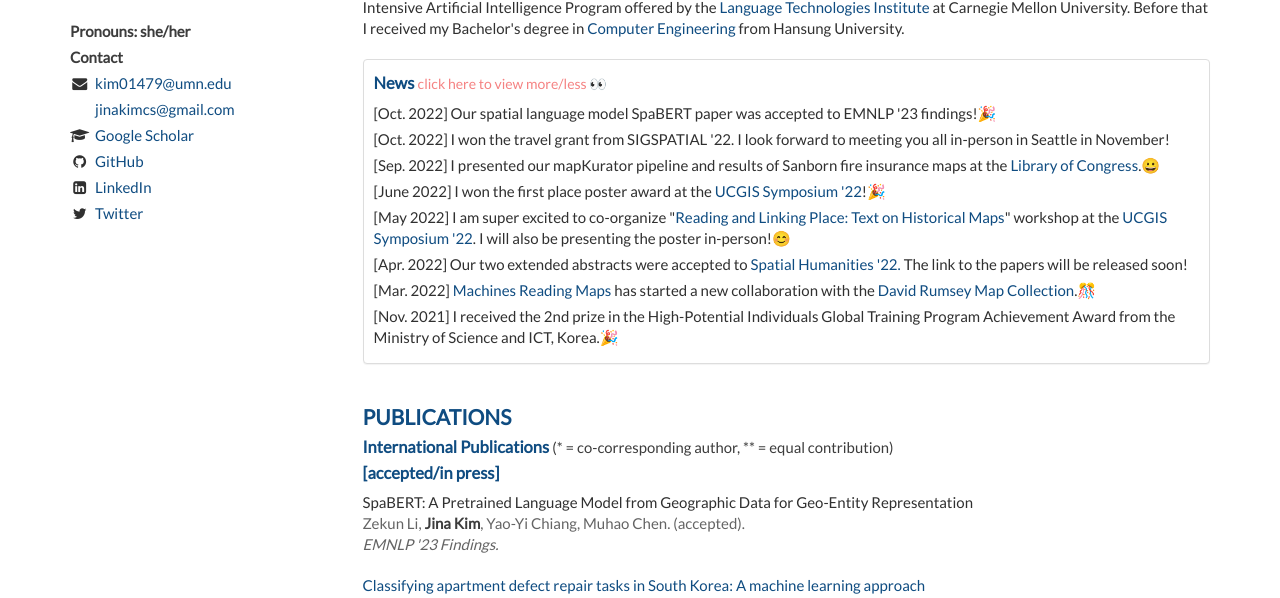
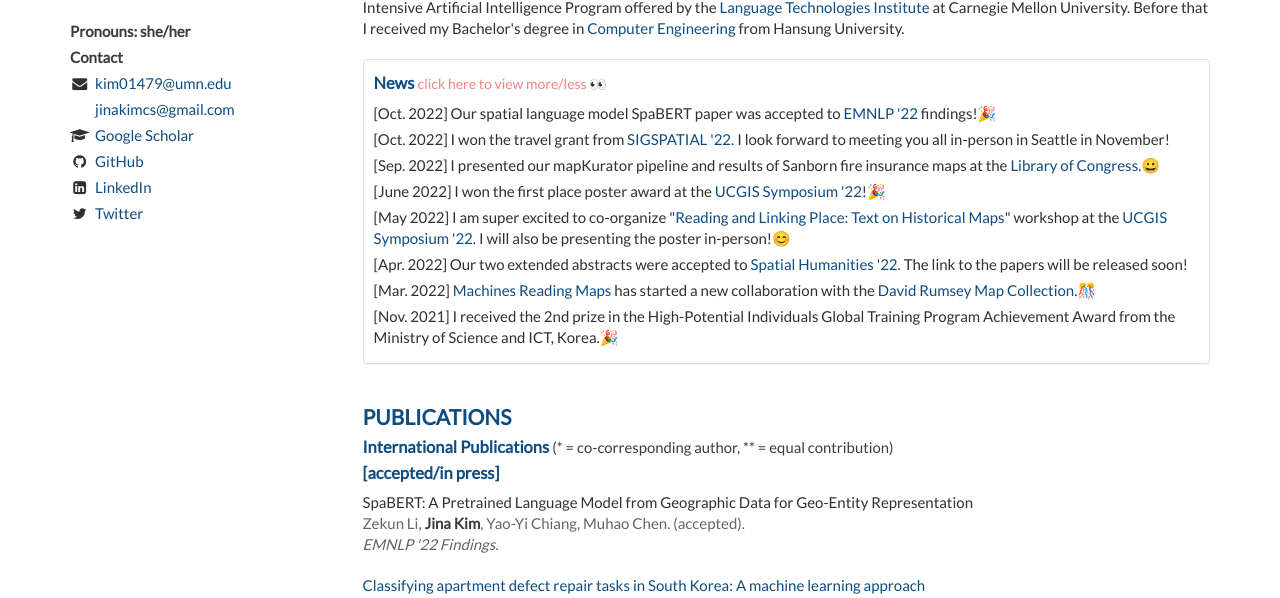
Before and after one commit to Jina-Kim/Jina-Kim.github.io, a Jekyll site: the page built from index.html, in a window 1280 px wide and 900 px high. Shown: the part 299-897 px from the top of the window. Built offline with Jekyll 4.4.1, drawn with Linux system fonts in a browser that asks for light colours; nearby versions of some CDN libraries; the list of posts is cut into pages by our own code.

Commit message:
Update index.html

```diff
--- a/_includes/about.html
+++ b/_includes/about.html
@@ -19,8 +19,8 @@
       <div class="panel-body">
           <h2>News <a type="button" data-toggle="collapse" data-target="#collapseList" aria-expanded="false" aria-controls="collapseList" style="font-size: 85%; color: #F58282;font-weight: normal;">click here to view more/less 👀</a></h2>
         <ul class="list-unstyled">
-            <li>[Oct. 2022] Our spatial language model SpaBERT paper was accepted to EMNLP '23 findings!🎉</li>
-            <li>[Oct. 2022] I won the travel grant from SIGSPATIAL '22. I look forward to meeting you all in-person in Seattle in November!</li>
+            <li>[Oct. 2022] Our spatial language model SpaBERT paper was accepted to <a href="https://2022.emnlp.org/">EMNLP '22</a> findings!🎉</li>
+            <li>[Oct. 2022] I won the travel grant from <a href="https://sigspatial2022.sigspatial.org/">SIGSPATIAL '22</a>. I look forward to meeting you all in-person in Seattle in November!</li>
             <li>[Sep. 2022] I presented our mapKurator pipeline and results of Sanborn fire insurance maps at the <a href="https://www.loc.gov/item/event-406138/machine-reading-maps-processing-text-from-maps-using-machine-learning/2022-09-01/">Library of Congress</a>.😀</li>
             <li>[June 2022] I won the first place poster award at the <a href="https://www.ucgis.org/student-awards-2022">UCGIS Symposium '22</a>!🎉</li>
             <li>[May 2022] I am super excited to co-organize "<a href="https://machines-reading-maps.github.io/ucgis2022-workshop">Reading and Linking Place: Text on Historical Maps</a>" workshop at the <a href="https://www.ucgis.org/symposium-2022-main">UCGIS Symposium '22</a>. I will also be presenting the poster in-person!😊</li>
--- a/_includes/publications.html
+++ b/_includes/publications.html
@@ -9,7 +9,7 @@
         <header>
             SpaBERT: A Pretrained Language Model from Geographic Data for Geo-Entity Representation<br/>
             <span> Zekun Li, <em>Jina Kim</em>, Yao-Yi Chiang, Muhao Chen. (accepted).</span><br/>
-            <span><i>EMNLP '23 Findings.</i></span>
+            <span><i>EMNLP '22 Findings.</i></span>
         </header>
     </article>
 
```
